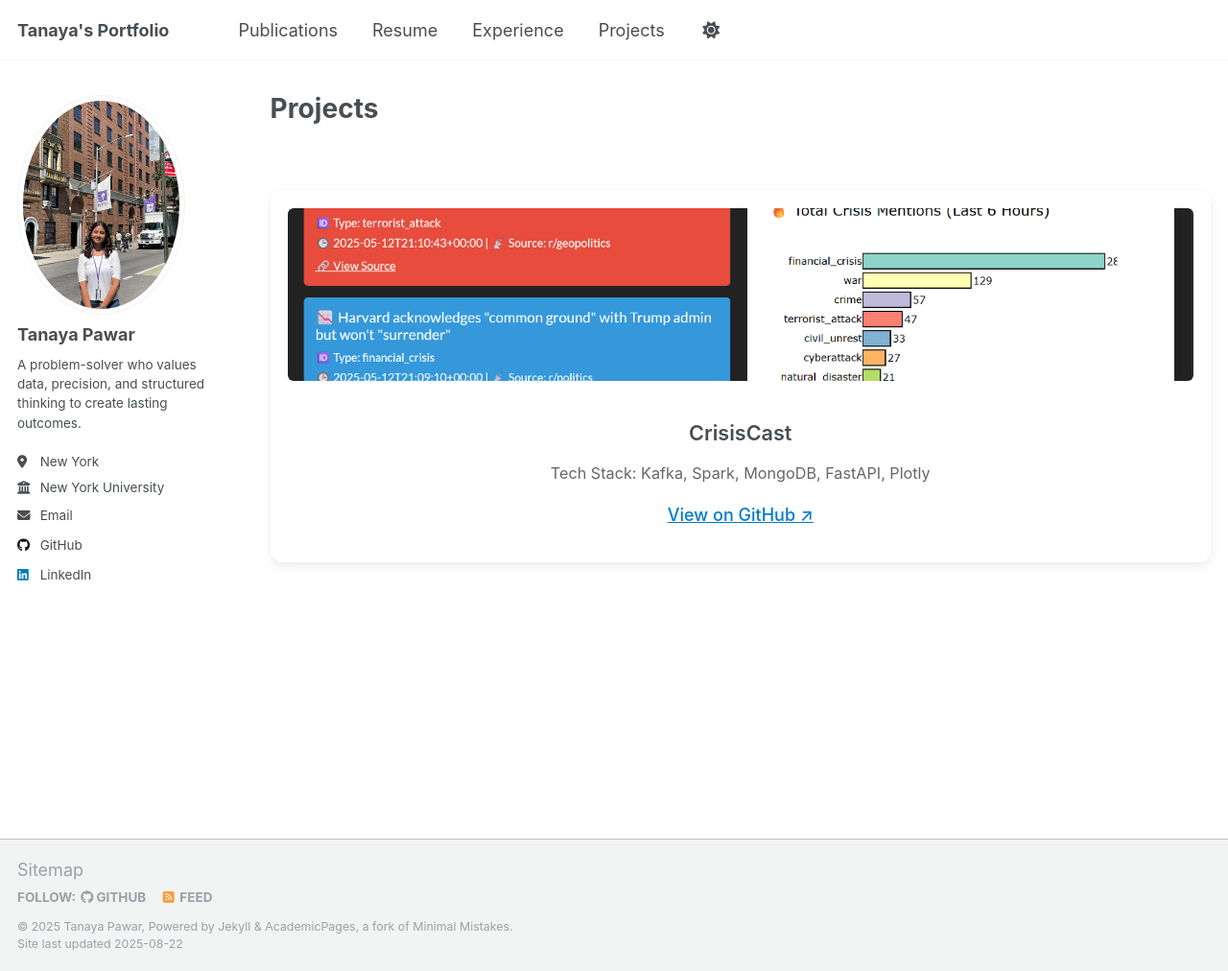
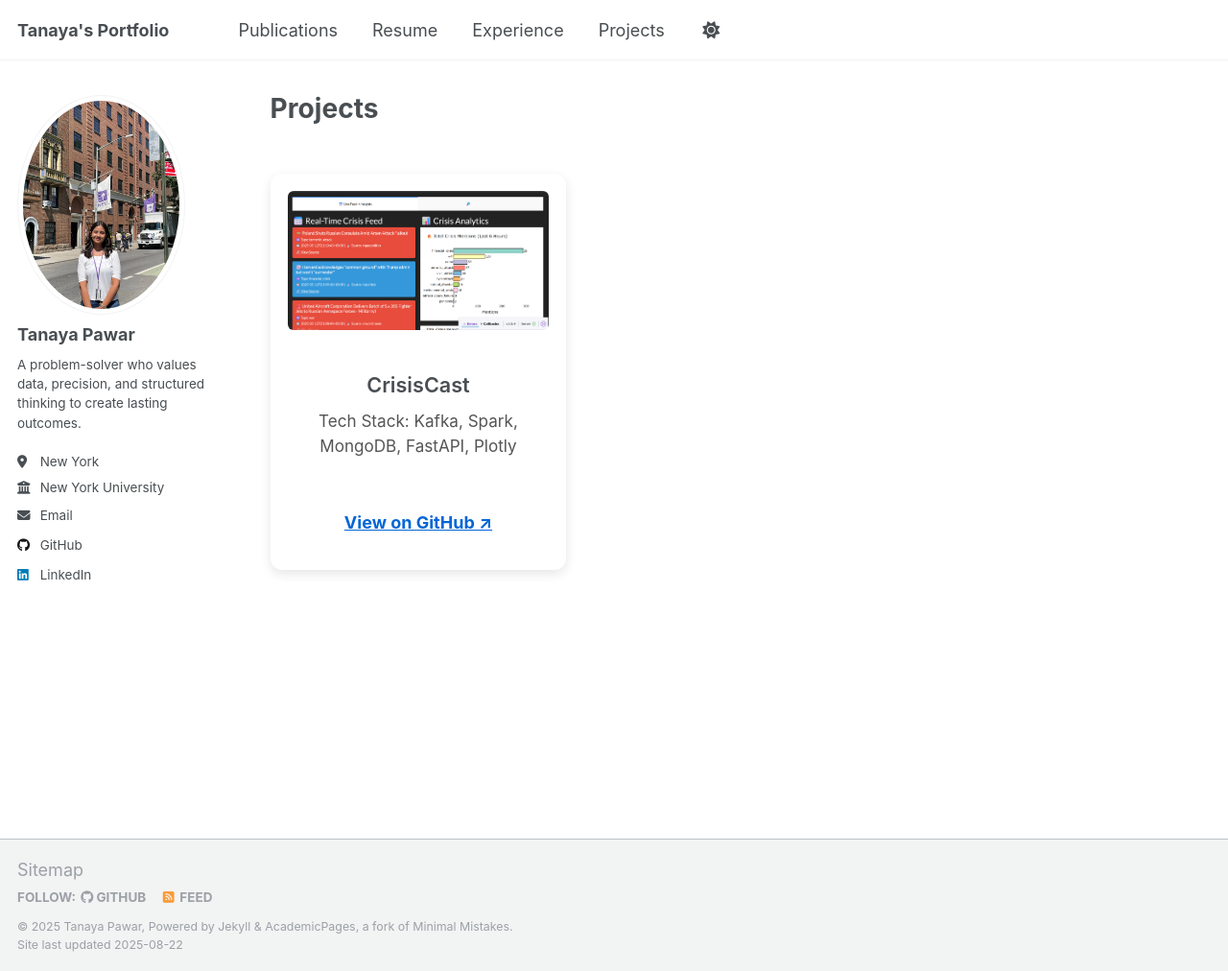
Before and after one commit to tanaya09/tanaya09.github.io, a Jekyll site: the page built from _pages/projects.html, in a window 1280 px wide and 1012 px high. Shown: the whole window at 96% size. Built offline with Jekyll 4.4.1, drawn with Linux system fonts in a browser that asks for light colours.

Commit message:
Update projects.html

```diff
--- a/_pages/projects.html
+++ b/_pages/projects.html
@@ -8,19 +8,19 @@
 <style>
 .projects-grid {
   display: grid;
-  grid-template-columns: repeat(auto-fit, minmax(280px, 1fr));
+  grid-template-columns: repeat(auto-fill, minmax(300px, 1fr));
   gap: 1.5rem;
-  padding: 2rem 0;
+  padding: 1rem 0;
 }
 
 .project-card {
-  background: #ffffff;
+  background: white;
   border-radius: 12px;
-  box-shadow: 0 4px 12px rgba(0,0,0,0.08);
   overflow: hidden;
-  transition: transform 0.2s ease-in-out;
+  box-shadow: 0 4px 12px rgba(0, 0, 0, 0.1);
   display: flex;
   flex-direction: column;
+  transition: transform 0.2s ease;
   cursor: pointer;
 }
 
@@ -36,66 +36,42 @@
 
 .project-content {
   padding: 1rem;
+  display: flex;
+  flex-direction: column;
+  height: 100%;
 }
 
 .project-title {
   font-size: 1.2rem;
   font-weight: 600;
-  margin: 0.5rem 0;
+  margin-bottom: 0.5rem;
 }
 
 .project-tech {
-  font-size: 0.9rem;
-  color: #666;
+  font-size: 0.95rem;
   margin-bottom: 1rem;
+  color: #555;
 }
 
-.project-link {
+.project-github {
   margin-top: auto;
-  font-weight: 500;
-  color: #007acc;
+  color: #0366d6;
+  font-weight: bold;
   text-decoration: none;
 }
 </style>
 
 <div class="projects-grid">
   {% for project in site.projects %}
-    <div class="project-card" onclick="openModal('{{ forloop.index0 }}')">
+    <div class="project-card">
       {% if project.header.image %}
-        <img src="{{ project.header.image | relative_url }}" alt="{{ project.title }}" class="project-image" />
+        <img src="{{ project.header.image | relative_url }}" alt="{{ project.title }}" class="project-image">
       {% endif %}
       <div class="project-content">
-        <h3 class="project-title">{{ project.title }}</h3>
-        <p class="project-tech">Tech Stack: {{ project.tech }}</p>
-        <a href="{{ project.github }}" class="project-link" onclick="event.stopPropagation();" target="_blank">View on GitHub ↗</a>
+        <div class="project-title">{{ project.title }}</div>
+        <div class="project-tech">Tech Stack: {{ project.tech }}</div>
+        <a class="project-github" href="{{ project.github }}" target="_blank">View on GitHub ↗</a>
       </div>
     </div>
   {% endfor %}
 </div>
-
-<!-- Modals -->
-{% for project in site.projects %}
-  <div id="modal{{ forloop.index0 }}" class="modal" style="display: none;">
-    <div class="modal-content">
-      <span class="close" onclick="closeModal('{{ forloop.index0 }}')">&times;</span>
-      <h2>{{ project.title }}</h2>
-      <p><strong>Tech Stack:</strong> {{ project.tech }}</p>
-      <div>{{ project.content | markdownify }}</div>
-      <p><a href="{{ project.github }}" target="_blank">GitHub ↗</a></p>
-    </div>
-  </div>
-{% endfor %}
-
-<script>
-function openModal(id) {
-  document.getElementById("modal" + id).style.display = "block";
-}
-function closeModal(id) {
-  document.getElementById("modal" + id).style.display = "none";
-}
-window.onclick = function(event) {
-  if (event.target.classList.contains('modal')) {
-    event.target.style.display = "none";
-  }
-}
-</script>
```
